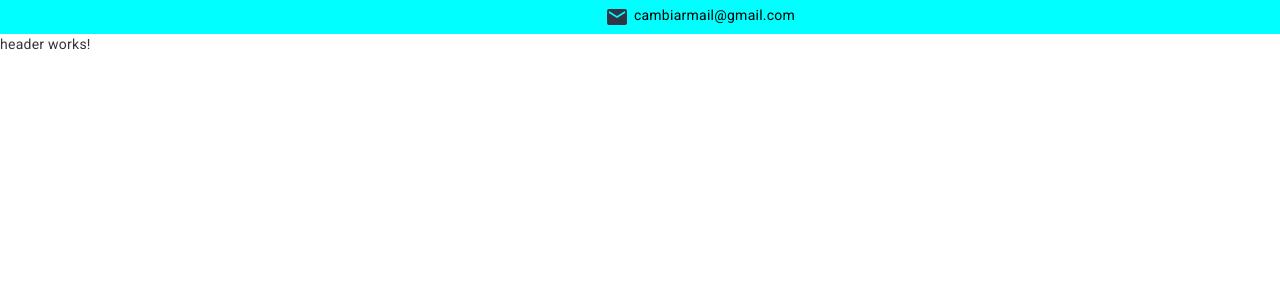
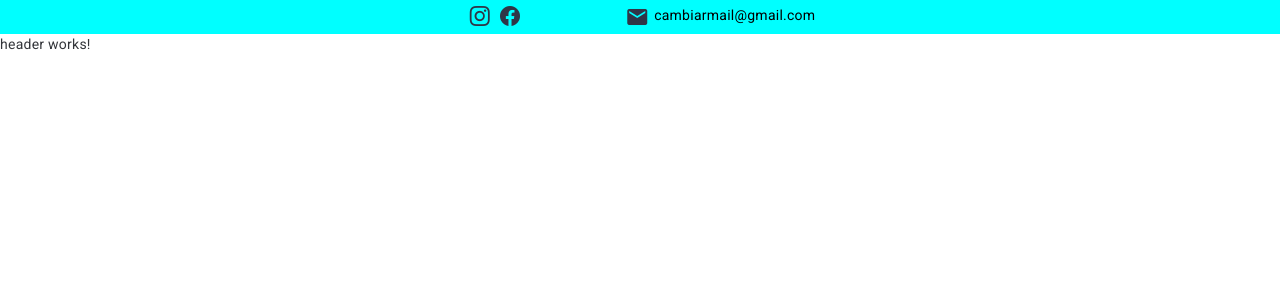
Before and after one commit to volvagias/Ilustraciones, an Angular app: page /home in a window 1280 px wide. Shown: the top 300 px of the page. Built offline with nearby package versions, Linux system fonts and the light colour scheme.

Commit message:
se instalo bootstrap icons

```diff
--- a/package.json
+++ b/package.json
@@ -23,6 +23,8 @@
     "@angular/platform-server": "^17.3.0",
     "@angular/router": "^17.3.0",
     "@angular/ssr": "^17.3.4",
+    "bootstrap": "^5.3.3",
+    "bootstrap-icons": "^1.11.3",
     "express": "^4.18.2",
     "rxjs": "~7.8.0",
     "tslib": "^2.3.0",
--- a/src/styles.css
+++ b/src/styles.css
@@ -1,3 +1,5 @@
+@import "../node_modules/bootstrap-icons/font/bootstrap-icons.css";
+
 *
 {
   margin: 0;
```
Also changed, not shown: 1 other file (tests, documents, lock files or other folders).
